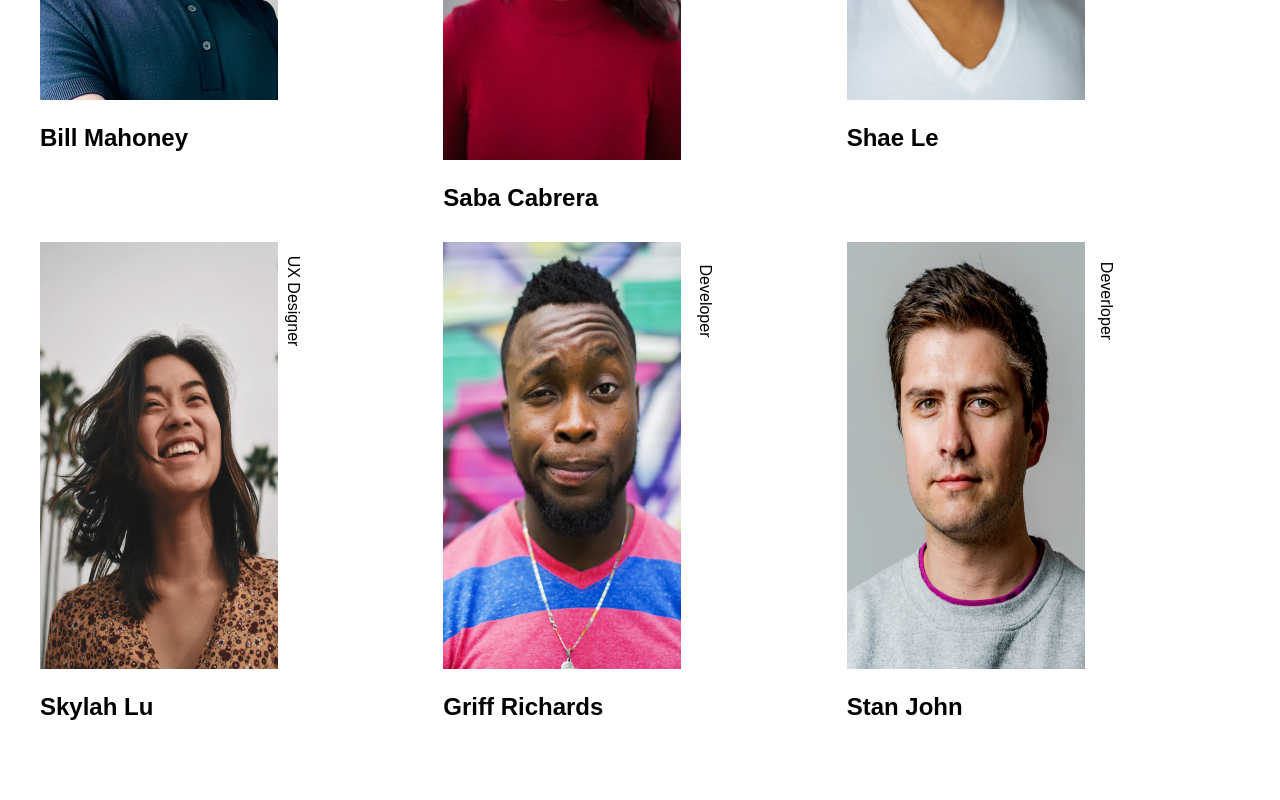
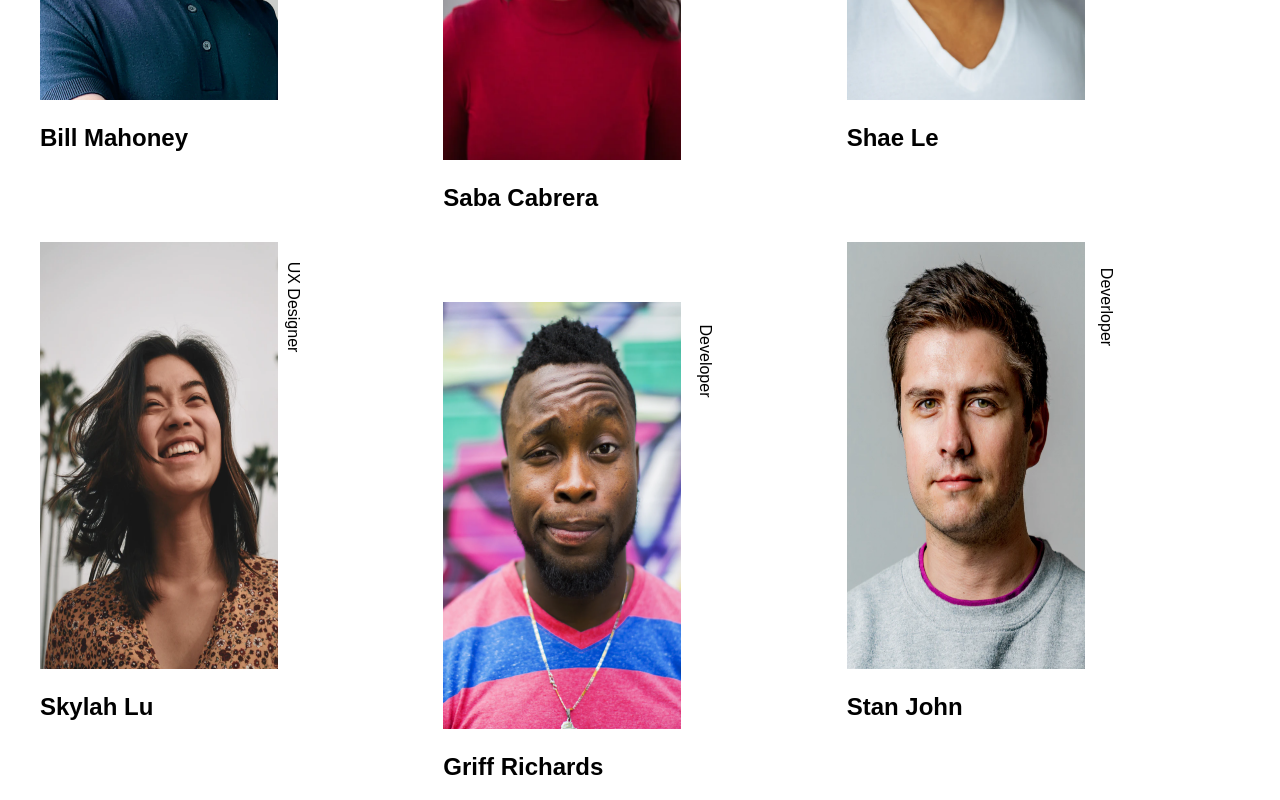
Before and after one commit to DarioAlbertoSalazar/team-page, a plain HTML site: page index.html in a window 1280 px wide. Shown: the part 500-1300 px from the top of the page. Before the commit the page ends 1240 px from the top, so only its background shows below. Drawn offline with Linux system fonts and the light colour scheme.

Commit message:
fix styles

```diff
--- a/styles.css
+++ b/styles.css
@@ -72,6 +72,10 @@ header {
   margin-top: 60px;
 }
 
+.image-container:nth-child(5) {
+    margin-top: 60px;
+  }
+
 img {
   width: 238px;
   height: 426.496px;
```
